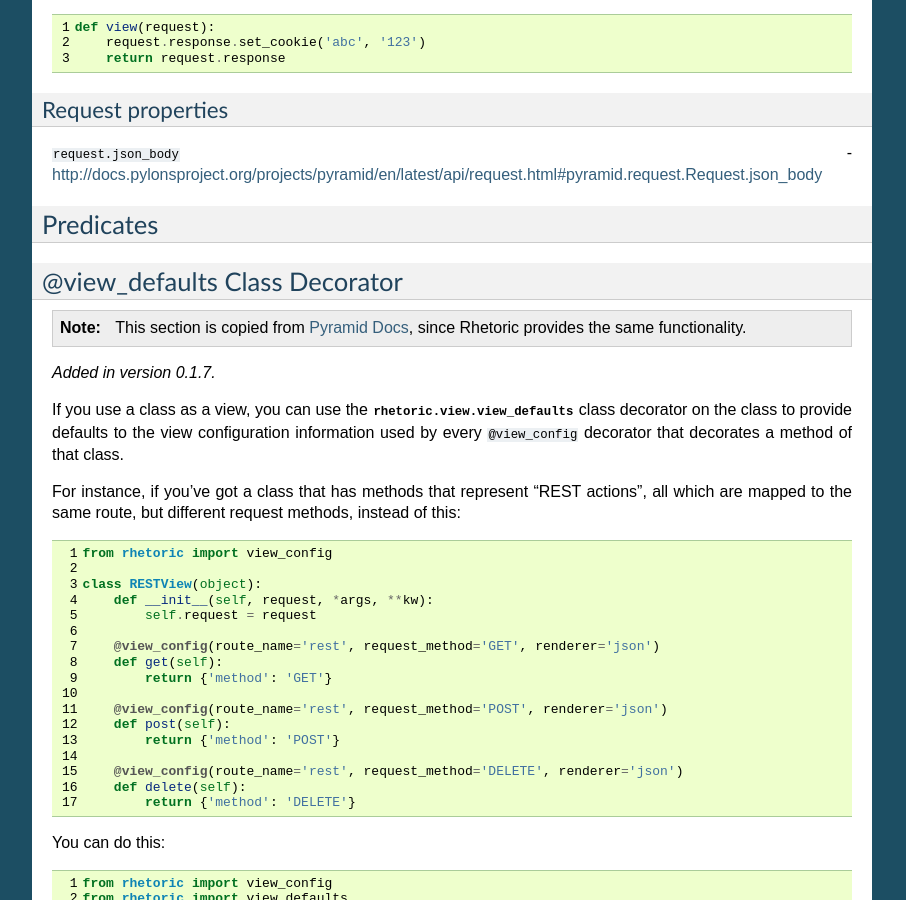
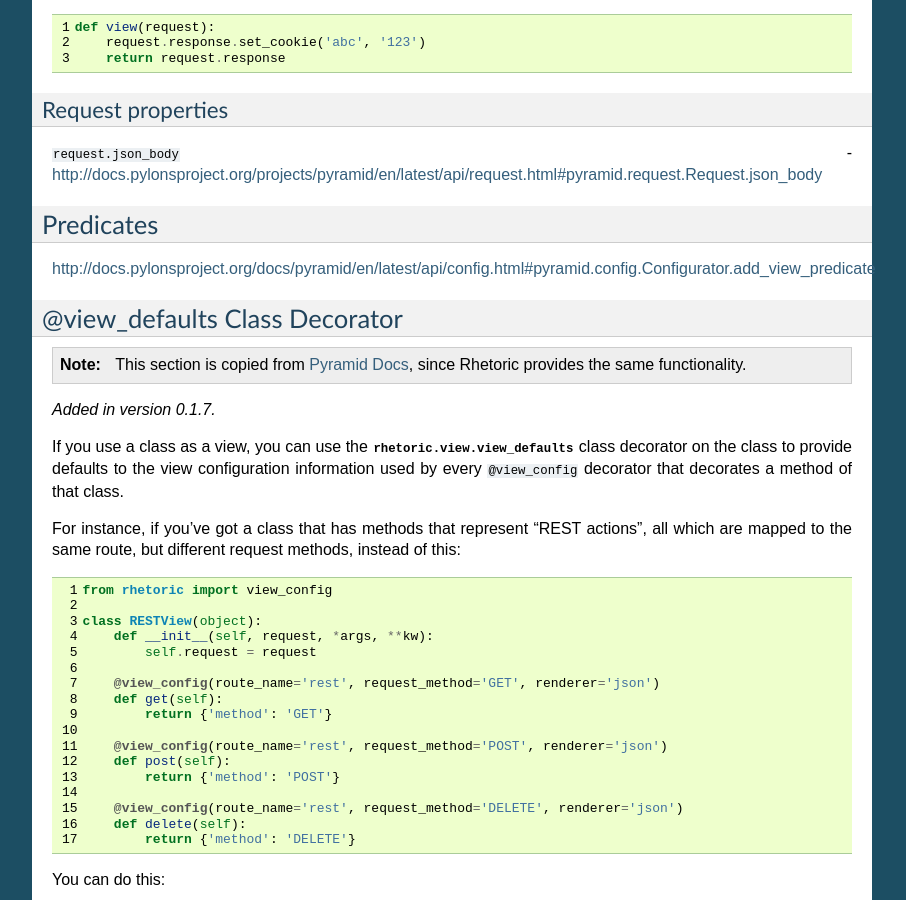
Before and after one commit to avanov/Rhetoric, a Sphinx documentation site: the page built from docs/index.rst, in a window 1280 px wide and 900 px high, scrolled down 5086 px. Shown: the whole window, without its empty margins (198-1104 px from the left). Built offline with Sphinx 7.4.7, drawn with Linux system fonts in a browser that asks for light colours; some of the changed lines change nothing that is shown.

Commit message:
Add reference in the docs

```diff
--- a/docs/index.rst
+++ b/docs/index.rst
@@ -364,11 +364,7 @@
 Predicates
 ==========
 
-request_method
-~~~~~~~~~~~~~~
-
-api_version
-~~~~~~~~~~~
+http://docs.pylonsproject.org/docs/pyramid/en/latest/api/config.html#pyramid.config.Configurator.add_view_predicate
 
 
 @view_defaults Class Decorator
```
